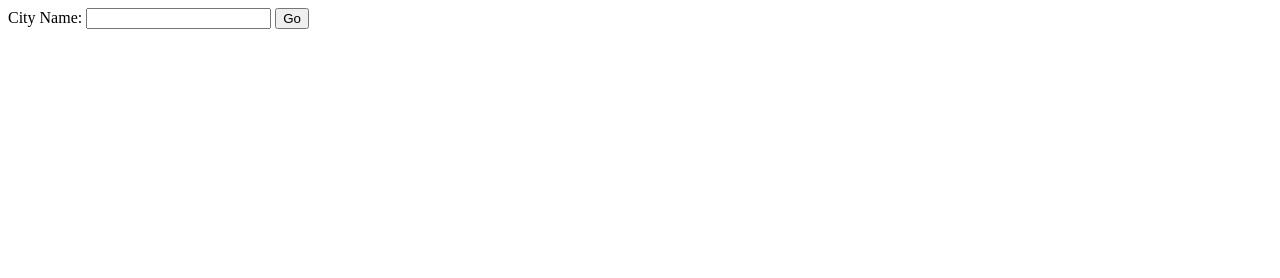
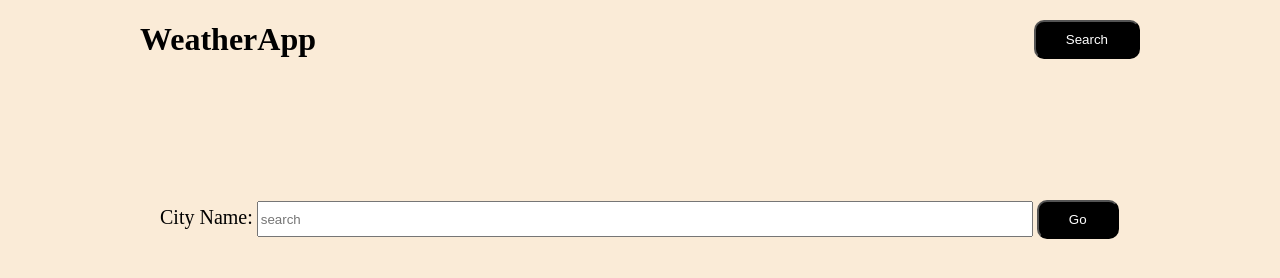
Before and after one commit to KhairiYusoff/Weather-Project, a website: page index.html in a window 1280 px wide. Drawn offline with Linux system fonts and the light colour scheme.

Commit message:
Update App

```diff
--- a/app.js
+++ b/app.js
@@ -1,3 +1,5 @@
+
+
 const express = require("express");
 const https = require("https");
 const bodyParser = require("body-parser");
@@ -9,6 +11,9 @@ app.use(bodyParser.urlencoded({ extended: true }));
 app.get("/", function (req, res) {
     res.sendFile(__dirname + "/index.html")
 })
+
+//https://api.openweathermap.org/data/2.5/weather?q=london&appid=51036f1f5d0c0e0cfa3e1ec93dbba941&units=metric
+
 
 app.post("/", function (req, res) {
     const query = req.body.cityName;
--- a/index.html
+++ b/index.html
@@ -6,14 +6,67 @@
     <meta http-equiv="X-UA-Compatible" content="IE=edge">
     <meta name="viewport" content="width=device-width, initial-scale=1.0">
     <title>Weather App</title>
+    <style>
+        body {
+            margin: 0;
+            padding: 0;
+            background-color: antiquewhite;
+
+        }
+
+        .container {
+            max-width: 1000px;
+            margin: 0 auto;
+        }
+
+        .header {
+            display: flex;
+            justify-content: space-between;
+            align-items: center;
+        }
+
+        form {
+            padding: 20px;
+            height: 20px;
+            margin-top: 100px;
+        }
+
+        input {
+            width: 80%;
+            height: 30px;
+        }
+
+        button {
+            padding: 10px 30px;
+            background-color: black;
+            color: white;
+            border-radius: 10px;
+            cursor: pointer;
+        }
+
+        label {
+            font-size: 20px;
+        }
+    </style>
 </head>
 
 <body>
-    <form action="/" method="post">
-        <label for="cityName">City Name:</label>
-        <input id="cityName" type="text" name="cityName">
-        <button type="submit">Go</button>
-    </form>
+    <div class="container">
+        <div class="header">
+            <h1>WeatherApp</h1>
+
+            <button>Search</button>
+        </div>
+    </div>
+    <div class="container">
+        <form class="weather" action="/" method="post">
+            <label for="cityName">City Name:</label>
+            <input id="cityName" type="text" name="cityName" placeholder="search">
+            <button type="submit">Go</button>
+        </form>
+    </div>
+
+
 
 </body>
 
--- /dev/null
+++ b/style.css
@@ -0,0 +1,11 @@
+body{
+    margin: 0 auto;
+    padding: 0;
+    background-color: antiquewhite;
+}
+
+.weather{
+    height: 100px;
+    width: 500px;
+    background-color: aqua;
+}
```
